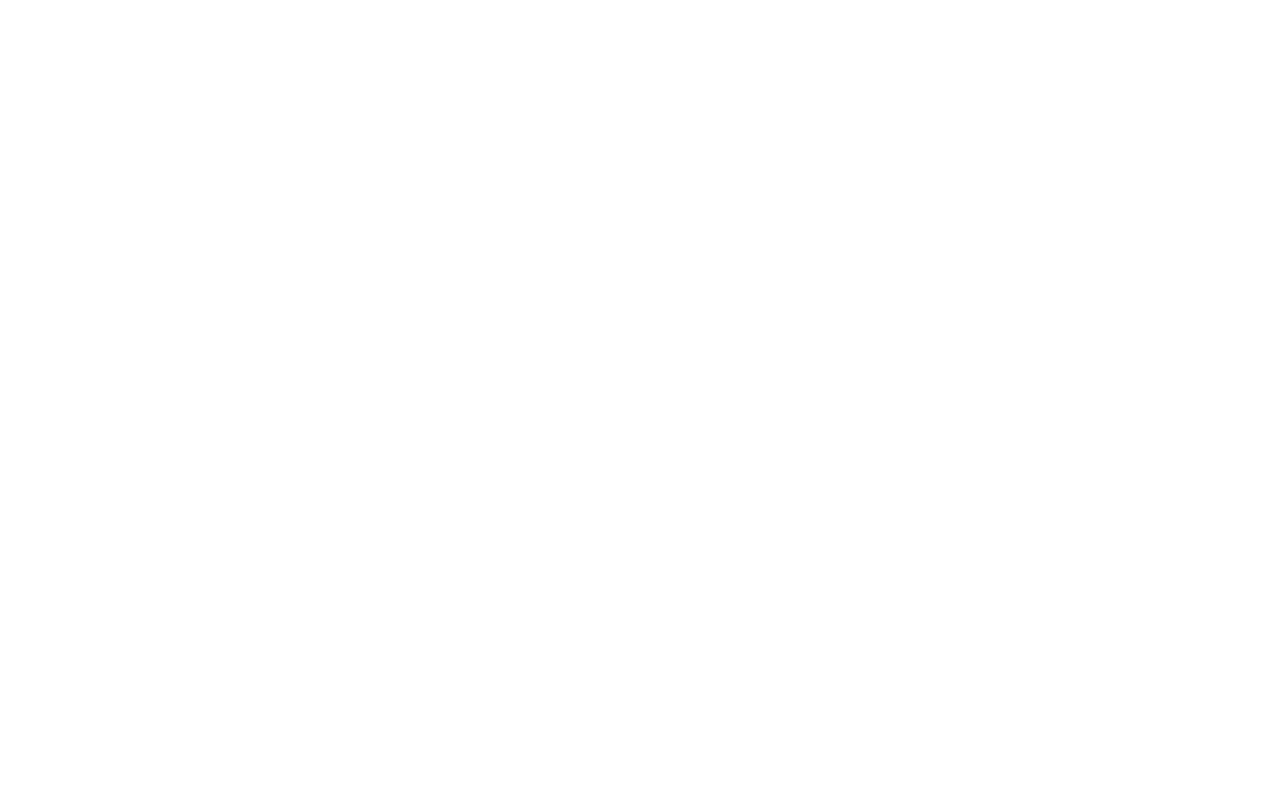
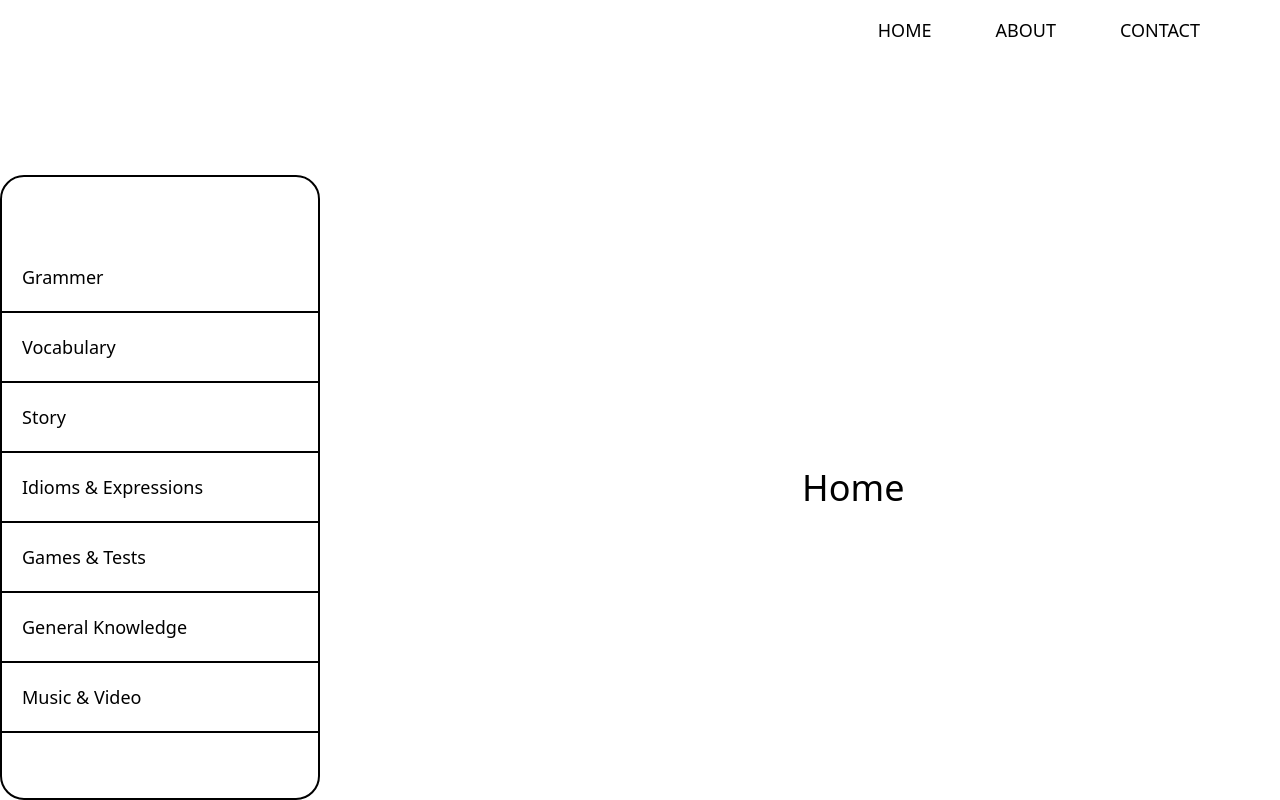
Before and after one commit to farhang103/english-web-app, a React (Create React App) app: page / in a window 1280 px wide. Built offline with nearby package versions, Linux system fonts and the light colour scheme.

Commit message:
progressing

```diff
--- a/public/index.html
+++ b/public/index.html
@@ -26,7 +26,7 @@
     -->
     <title>React App</title>
   </head>
-  <body>
+  <body class="bg-main">
     <noscript>You need to enable JavaScript to run this app.</noscript>
     <div id="root"></div>
     <!--
--- a/src/App.js
+++ b/src/App.js
@@ -1,5 +1,11 @@
+import Router from "./routes/router";
+
 function App() {
-  return <div className="App"></div>;
+  return (
+    <div className="grid grid-cols-3 w-screen h-screen">
+      <Router />
+    </div>
+  );
 }
 
 export default App;
--- /dev/null
+++ b/src/components/About.js
@@ -0,0 +1,9 @@
+import React from "react";
+
+const about = () => {
+  return (
+    <div className="flex justify-center  items-center text-4xl">About</div>
+  );
+};
+
+export default about;
--- /dev/null
+++ b/src/components/Contact.js
@@ -0,0 +1,11 @@
+import React from "react";
+
+const Contact = () => {
+  return (
+    <div className="flex justify-center w-screen h-screen items-center text-4xl">
+      Contact
+    </div>
+  );
+};
+
+export default Contact;
--- /dev/null
+++ b/src/components/Header.js
@@ -0,0 +1,22 @@
+import React from "react";
+import { Link } from "react-router-dom";
+
+const Header = () => {
+  return (
+    <div className="text-lg text-black w-full flex justify-end items-start mt-4 col-start-3">
+      <div className="mr-4">
+        <Link to="/" className="mr-16">
+          HOME
+        </Link>
+        <Link to="/about" className="mr-16">
+          ABOUT
+        </Link>
+        <Link to="/contact" className="mr-16">
+          CONTACT
+        </Link>
+      </div>
+    </div>
+  );
+};
+
+export default Header;
--- /dev/null
+++ b/src/components/Home.js
@@ -0,0 +1,11 @@
+import React from "react";
+
+const Home = () => {
+  return (
+    <div className="flex justify-center items-center text-4xl col-span-2 h-full">
+      Home
+    </div>
+  );
+};
+
+export default Home;
--- /dev/null
+++ b/src/components/SideBar.js
@@ -0,0 +1,32 @@
+import React from "react";
+import { Link } from "react-router-dom";
+
+const SideBar = () => {
+  return (
+    <div className="text-black text-lg flex items-start justify-center flex-col border-2 border-black rounded-3xl w-80">
+      <div className="p-5 border-b-black border-b-2 w-full">
+        <Link to="/">Grammer</Link>
+      </div>
+      <div className="p-5 border-b-black w-full border-b-2 ">
+        <Link to="/">Vocabulary</Link>
+      </div>
+      <div className="p-5 border-b-black border-b-2 w-full">
+        <Link to="/">Story</Link>
+      </div>
+      <div className="p-5 border-b-black border-b-2 w-full">
+        <Link to="/">Idioms & Expressions</Link>
+      </div>
+      <div className="p-5 border-b-black border-b-2 w-full">
+        <Link to="/">Games & Tests</Link>
+      </div>
+      <div className="p-5 border-b-black border-b-2 w-full">
+        <Link to="/">General Knowledge</Link>
+      </div>
+      <div className="p-5 border-b-black border-b-2 w-full">
+        <Link to="/">Music & Video</Link>
+      </div>
+    </div>
+  );
+};
+
+export default SideBar;
--- /dev/null
+++ b/src/routes/router.js
@@ -0,0 +1,23 @@
+import React from "react";
+import { BrowserRouter, Routes, Route } from "react-router-dom";
+import Header from "../components/Header.js";
+import Home from "../components/Home.js";
+import About from "../components/About.js";
+import Contact from "../components/Contact.js";
+import SideBar from "../components/SideBar.js";
+
+const Router = () => {
+  return (
+    <BrowserRouter>
+      <Header />
+      <SideBar />
+      <Routes>
+        <Route path="/" element={<Home />} />
+        <Route path="/about" element={<About />} />
+        <Route path="/contact" element={<Contact />} />
+      </Routes>
+    </BrowserRouter>
+  );
+};
+
+export default Router;
--- a/tailwind.config.js
+++ b/tailwind.config.js
@@ -1,7 +1,11 @@
 module.exports = {
   content: ["./src/**/*.{js,jsx,ts,tsx}"],
   theme: {
-    extend: {},
+    extend: {
+      colors: {
+        main: "#E7F2B1",
+      },
+    },
   },
   plugins: [],
 };
```
